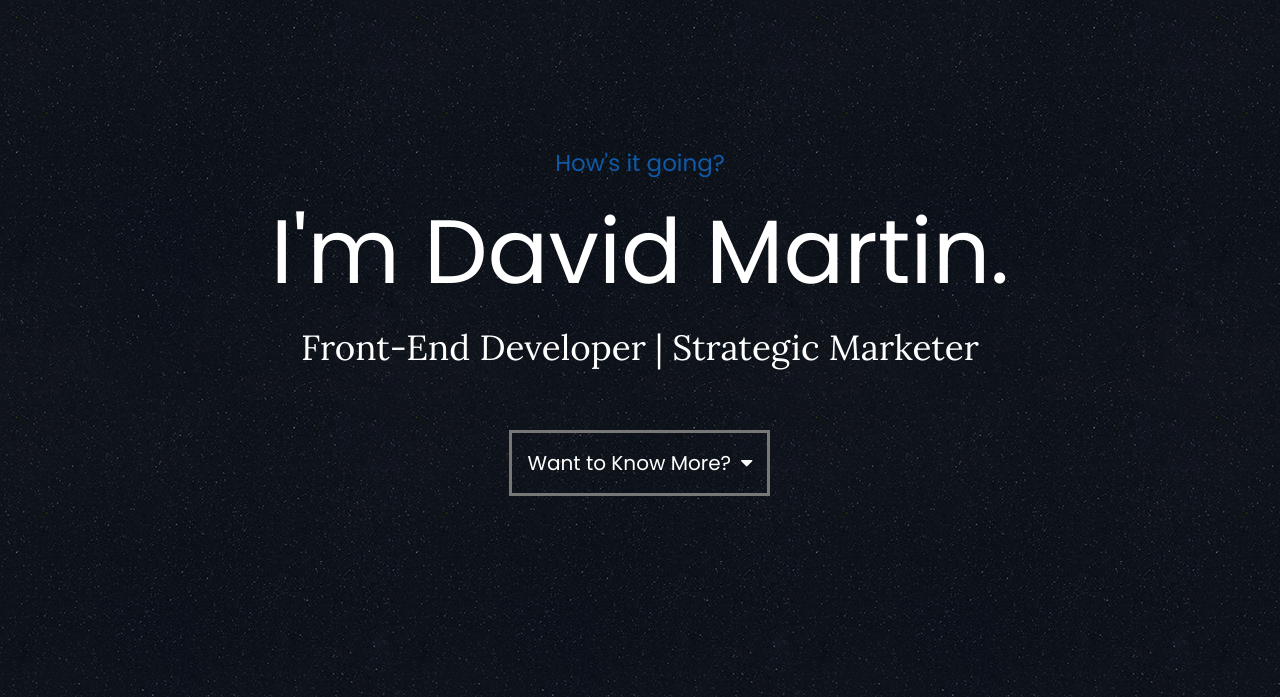
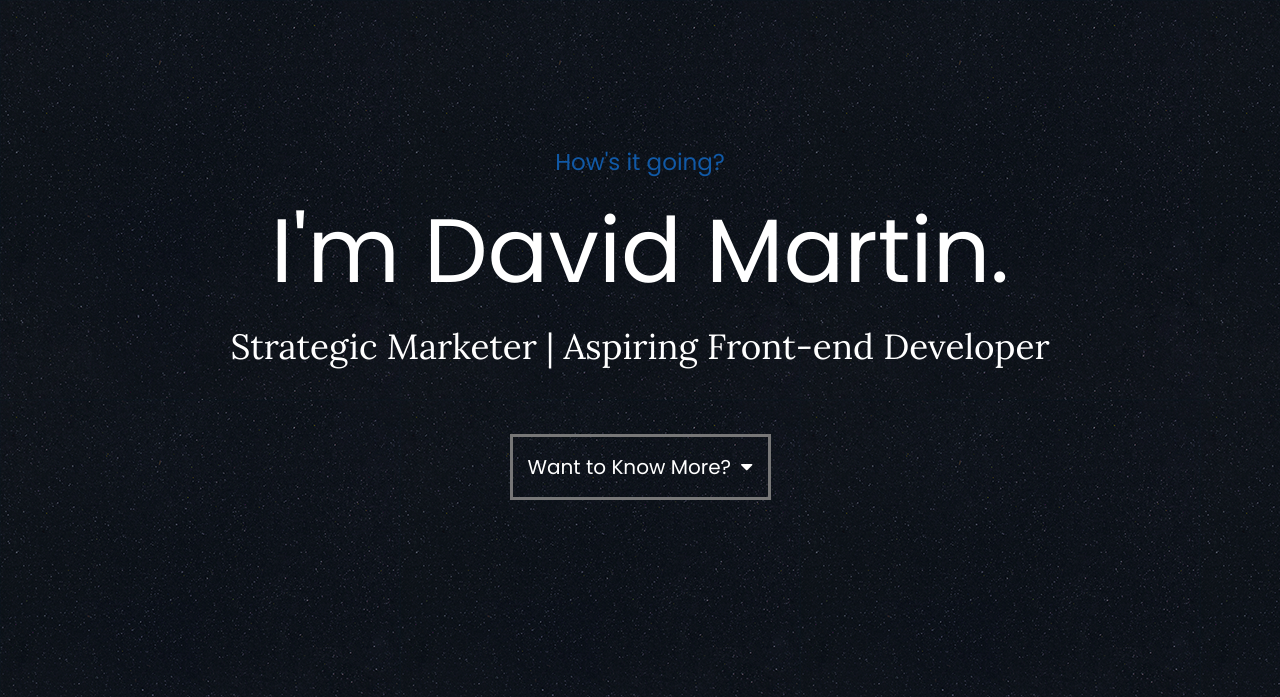
Before and after one commit to davidmartiin/resume, a website: page index.html in a window 1280 px wide. Shown: the top 697 px of the page. Drawn offline with nearby package versions, Linux system fonts and the light colour scheme; no server answers; a script that the page names is missing.

Commit message:
Updated header text

```diff
--- a/index.html
+++ b/index.html
@@ -1,4 +1,3 @@
-<!--http://www.styleshout.com/demo/?theme=kards = link to demo -->
 <!doctype html>
 <html prefix="http://ogp.me/ns#">
 
@@ -23,7 +22,7 @@
         <div id="introContent">
             <h4>How's it going?</h4>
                 <h1>I'm David Martin.</h1>
-                <h2 id="describeMe">Front-End Developer | Strategic Marketer</h2>
+                <h2 id="describeMe">Strategic Marketer | Aspiring Front-end Developer</h2>
                 <a href="#contactSec"><button class="clear" id="heroBtn">Want to Know More?<i class="fa fa-caret-down" id="heroBtnIcon"></i></button></a>
         </div>
         <ul id="socialIcons">
```
